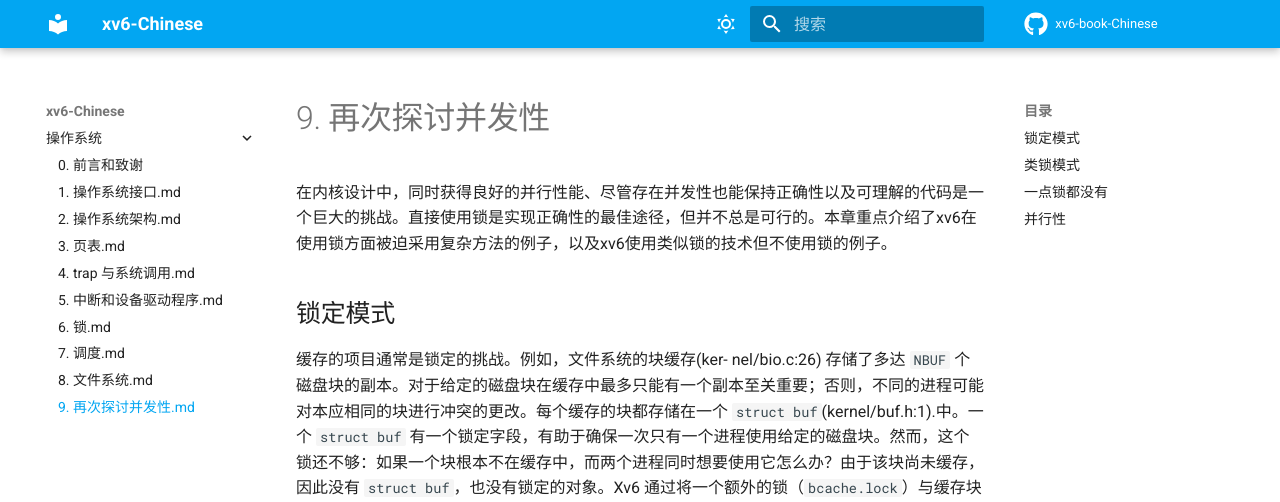
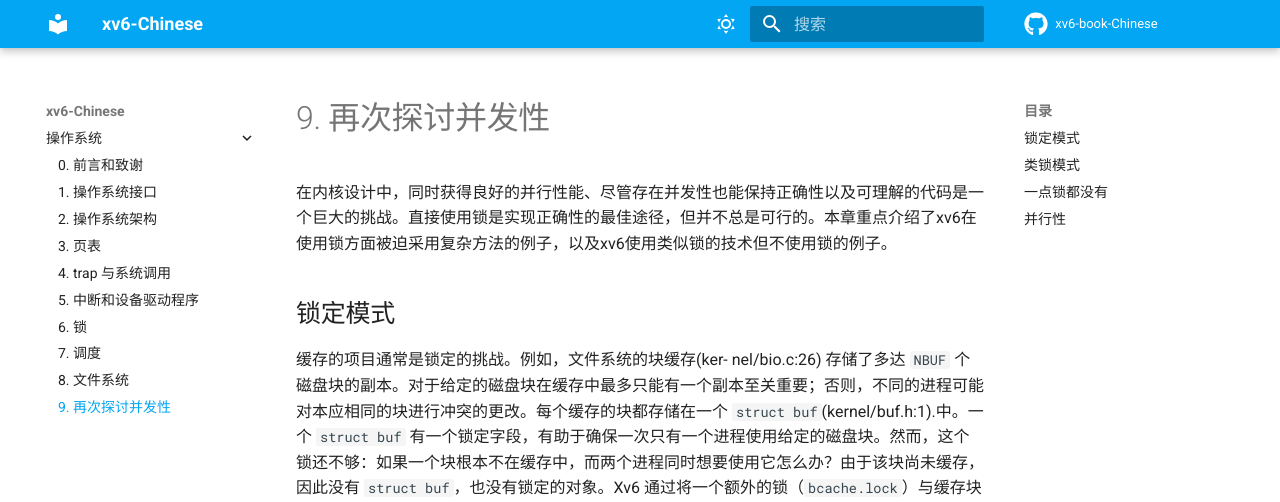
Before and after one commit to Misaka-9982-coder/doc-zh, an MkDocs documentation site: the page built from docs/S081/9. 再次探讨并发性.md, in a window 1280 px wide. Shown: the top 502 px of the page. Built offline with MkDocs 1.6.1 and Material for MkDocs 9.7.7, drawn with Linux system fonts in a browser that asks for light colours; comment, search, counter and statistics services are not loaded.

Commit message:
S081 fix

```diff
--- a/mkdocs.yml
+++ b/mkdocs.yml
@@ -58,12 +58,12 @@ markdown_extensions:
 nav:
   - 操作系统:
       - 0. 前言和致谢: "S081/0. 前言和致谢.md"
-      - 1. 操作系统接口.md: "S081/1. 操作系统接口.md"
-      - 2. 操作系统架构.md: "S081/2. 操作系统架构.md"
-      - 3. 页表.md: "S081/3. 页表.md"
-      - 4. trap 与系统调用.md: "S081/4. trap 与系统调用.md"
-      - 5. 中断和设备驱动程序.md: "S081/5. 中断和设备驱动程序.md"
-      - 6. 锁.md: "S081/6. 锁.md"
-      - 7. 调度.md: "S081/7. 调度.md"
-      - 8. 文件系统.md: "S081/8. 文件系统.md"
-      - 9. 再次探讨并发性.md: "S081/9. 再次探讨并发性.md"
+      - 1. 操作系统接口: "S081/1. 操作系统接口.md"
+      - 2. 操作系统架构: "S081/2. 操作系统架构.md"
+      - 3. 页表: "S081/3. 页表.md"
+      - 4. trap 与系统调用: "S081/4. trap 与系统调用.md"
+      - 5. 中断和设备驱动程序: "S081/5. 中断和设备驱动程序.md"
+      - 6. 锁: "S081/6. 锁.md"
+      - 7. 调度: "S081/7. 调度.md"
+      - 8. 文件系统: "S081/8. 文件系统.md"
+      - 9. 再次探讨并发性: "S081/9. 再次探讨并发性.md"
```
